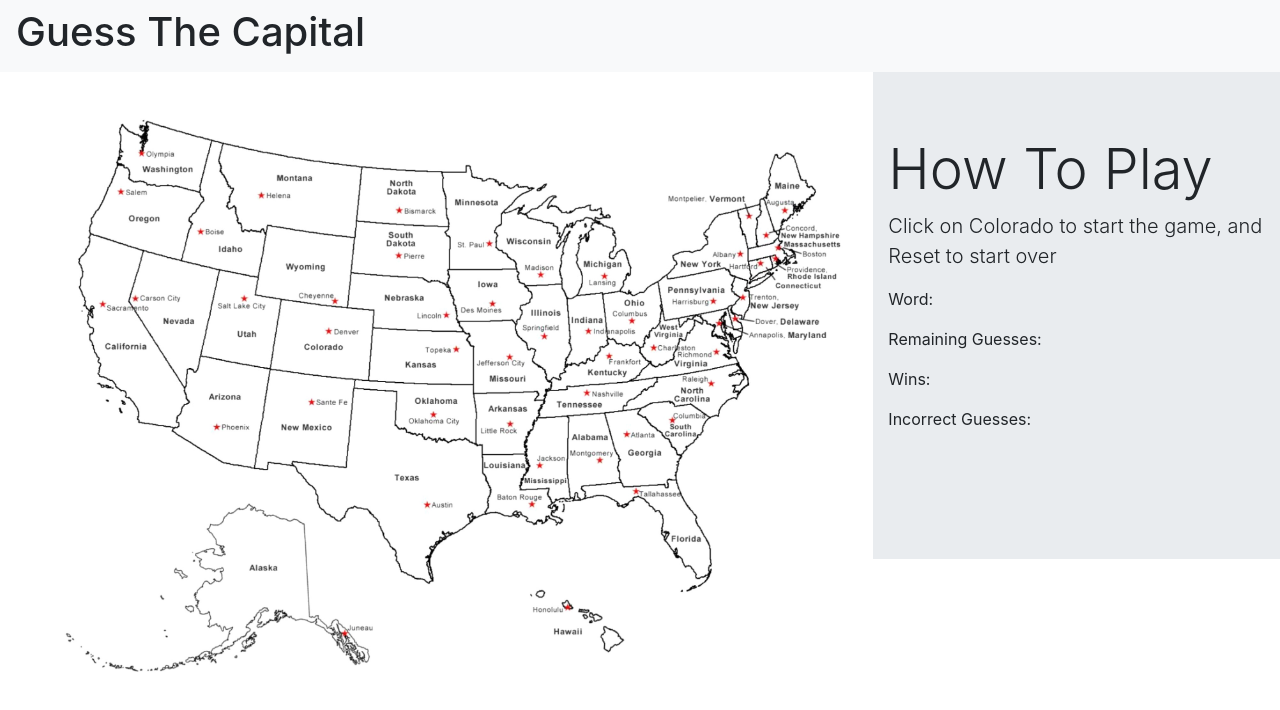
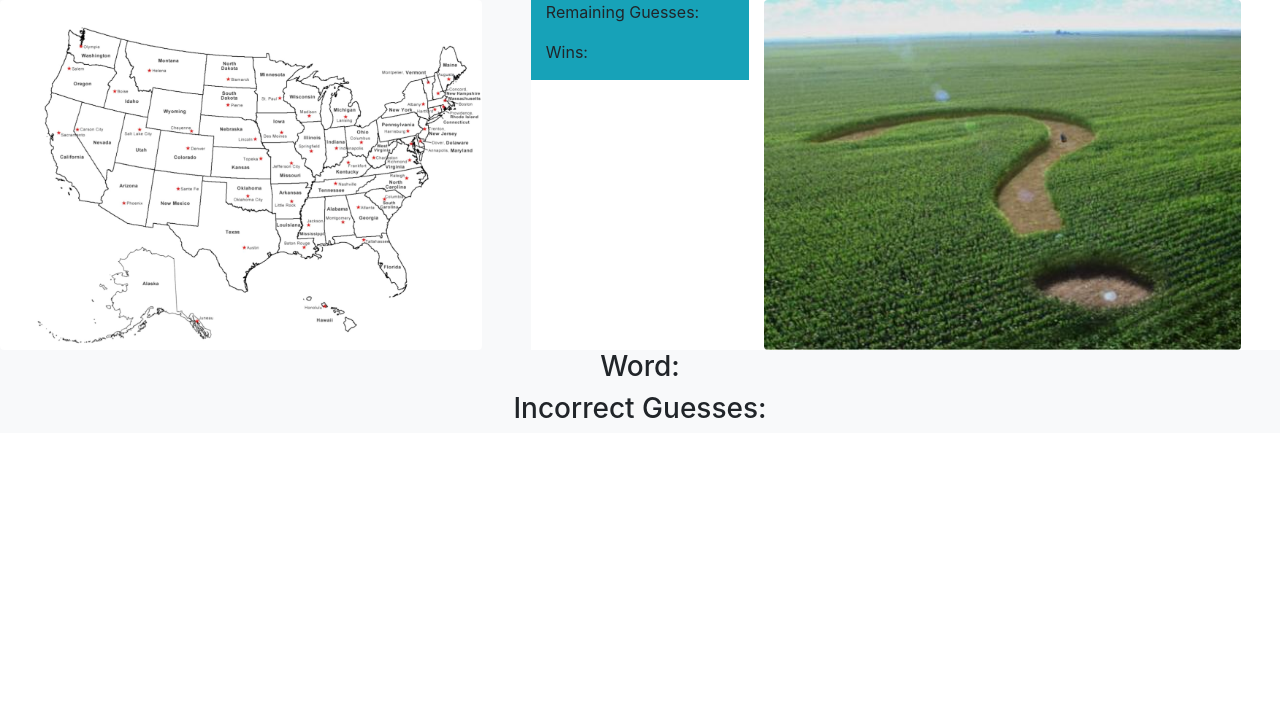
Before and after one commit to ahardy42/Word-Guess-Game, a plain HTML site: page index.html in a window 1280 px wide. Drawn offline with nearby package versions, Linux system fonts and the light colour scheme.

Commit message:
changed the layout

```diff
--- a/assets/css/style.css
+++ b/assets/css/style.css
@@ -7,3 +7,14 @@ button.start {
     transform: rotate(6deg);
     background-color: transparent;
 }
+
+.image-div {
+    overflow: hidden;
+    justify-content: center;
+    align-content: center;
+}
+
+img {
+    max-height: 350px;
+
+}
--- a/index.html
+++ b/index.html
@@ -14,36 +14,54 @@
 </head>
 
 <body>
-    <header>
-        <nav class="navbar navbar-light bg-light">
-            <h1>Guess The Capital</h1>
-        </nav>
-    </header>
     <div class="row">
-        <div class="col-8 position-relative">
-            <img src="assets/images/us-states-and-capitals-50-states-map-with-capitals-inspirational-united-states-map-capitals-of-us-states-and-capitals.jpg" class="img-fluid" id="capital-pic">
-            <button type="button" onclick="newWord()" id="start-button" class="btn btn-transparent position-absolute visible start"></button>
-            <div class="position-absolute invisible" id="capital-info-div">
-                <h1 id="capital-info-h1"></h1>
-                <p id="capital-info-p"></p>
-            </div>
+        <!--div to house the capital picture-->
+        <div class="col-5 position-relative bg-light image-div">
+            <img class="img-fluid rounded mx-auto" id="capital-pic"
+                src="assets/images/us-states-and-capitals-50-states-map-with-capitals-inspirational-united-states-map-capitals-of-us-states-and-capitals.jpg">
+            <button type="button" onclick="newWord()" id="start-button"
+                class="btn btn-transparent position-absolute visible start"></button>
         </div>
-        <div class="col-4">
-            <div class="jumbotron jumbotron-fluid">
-                <div class="container">
-                    <h1 class="display-4">How To Play</h1>
-                    <p class="lead">Click on Colorado to start the game, and Reset to start over</p>
-                    <p>Word: <span id="hidden-word"></span></p>
+        <!--div to house the stats, and information about the state-->
+        <div class="col-2">
+            <div class="row">
+                <!--stats-->
+                <div class="col-12 bg-info">
                     <p>Remaining Guesses: <span id="remaining-guesses"></span></p>
                     <p>Wins: <span id="wins"></span></p>
-                    <p>Incorrect Guesses: <span id="bad-guesses"></span></p>
-                    <button type="button" onclick="resetGame()" id="reset-button" class="btn btn-primary btn-lg invisible">Reset</button>
-                    <button type="button" onclick="newWord()" id="next-word" class="btn btn-primary btn-lg invisible">Play Again</button>
+                </div>
+            </div>
+            <!--hidden information about the state-->
+            <div class="row">
+                <div class="col-10 invisible bg-light" id="capital-info-div">
+                    <h1 id="capital-info-h1"></h1>
+                    <p id="capital-info-p"></p>
                 </div>
             </div>
         </div>
+        <!--another picture - the attraction of the state picture-->
+        <div class="col-5 image-div">
+            <img class="img-fluid bg-light rounded mx-auto" id="attraction-pic" src="assets/images/e6VDMp1.jpg">
+        </div>
     </div>
-<script src="assets/javascript/game.js"></script>
+    <div class="row">
+        <!--reset button-->
+        <div class="col-3 bg-light">
+            <button type="button" onclick="resetGame()" id="reset-button"
+                class="btn btn-primary btn-lg invisible">Reset</button>
+        </div>
+        <!--area for the hidden word and guesses-->
+        <div class="col-6 bg-light text-center">
+                <h3>Word: <span id="hidden-word"></span></h3>
+                <h3>Incorrect Guesses: <span id="bad-guesses"></span></h3>
+        </div>
+        <!--play again button-->
+        <div class="col-3 bg-light">
+            <button type="button" onclick="newWord()" id="next-word" class="btn btn-primary btn-lg invisible">Play
+                Again</button>
+        </div>
+    </div>
+    <script src="assets/javascript/game.js"></script>
 </body>
 
 </html>
```
Also changed, not shown: assets/images/e6VDMp1.jpg (added).
